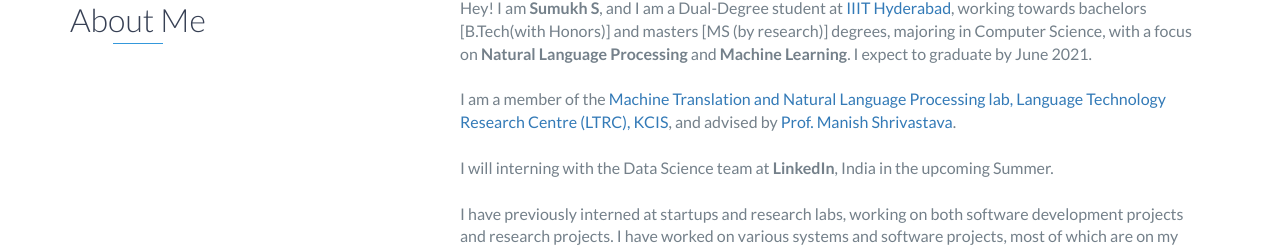
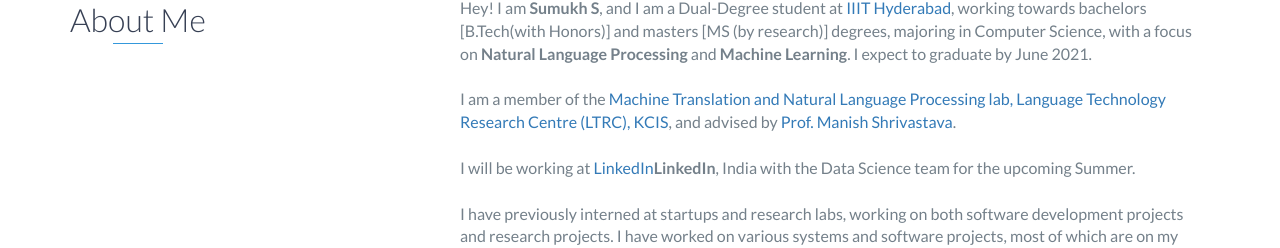
Before and after one commit to ssumukh/ssumukh.github.io, a website: page index.html in a window 1280 px wide. Shown: the part 878-1126 px from the top of the page. Drawn offline with nearby package versions, Linux system fonts and the light colour scheme.

Commit message:
Update index.html

```diff
--- a/index.html
+++ b/index.html
@@ -84,7 +84,7 @@
                     </p>
                     <br>
 		    <p>
-                        I will interning with the Data Science team at <strong>LinkedIn</strong>, India in the upcoming Summer.
+                        I will be working at <a href="https://engineering.linkedin.com/teams/data/data-science">LinkedIn</a><strong>LinkedIn</strong>, India with the Data Science team for the upcoming Summer.
                     </p>
                     <br>
                     <p>
```
